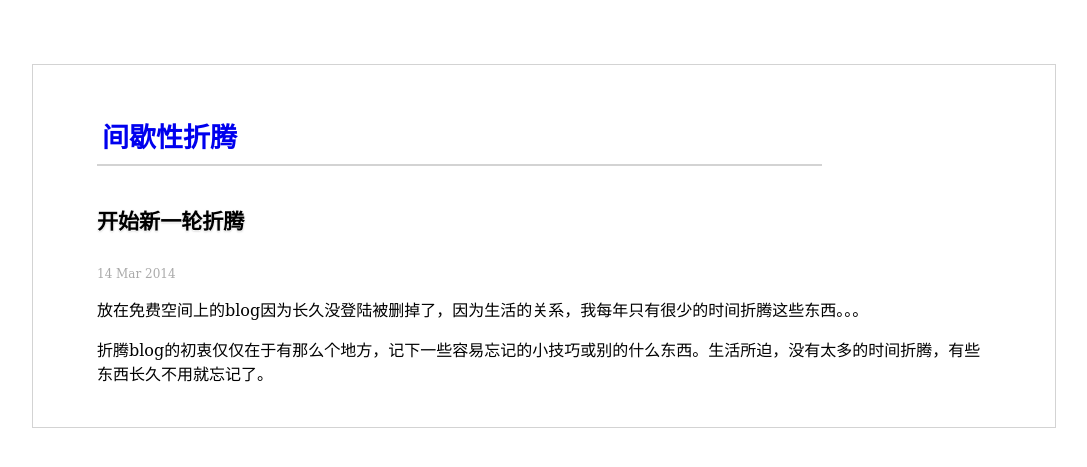
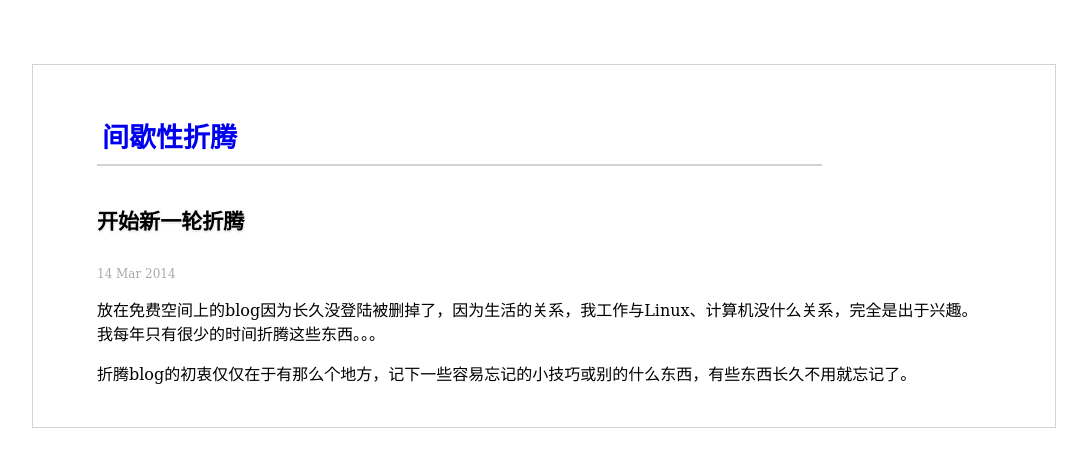
Before and after one commit to rhuichao/uternet.github.io, a Jekyll site: the page built from _posts/2014-03-14-My-First-Page.md, in a window 1280 px wide. Shown: the top 467 px of the page, without its empty margins (96-1183 px from the left). Built offline with Jekyll 4.4.1, drawn with Linux system fonts in a browser that asks for light colours.

Commit message:
new document posted

```diff
--- a/_posts/2014-03-14-My-First-Page.md
+++ b/_posts/2014-03-14-My-First-Page.md
@@ -3,6 +3,6 @@ layout: post
 title: 开始新一轮折腾
 date:  2014-03-14
 ---
-放在免费空间上的blog因为长久没登陆被删掉了，因为生活的关系，我每年只有很少的时间折腾这些东西。。。
+放在免费空间上的blog因为长久没登陆被删掉了，因为生活的关系，我工作与Linux、计算机没什么关系，完全是出于兴趣。我每年只有很少的时间折腾这些东西。。。
 
-折腾blog的初衷仅仅在于有那么个地方，记下一些容易忘记的小技巧或别的什么东西。生活所迫，没有太多的时间折腾，有些东西长久不用就忘记了。
+折腾blog的初衷仅仅在于有那么个地方，记下一些容易忘记的小技巧或别的什么东西，有些东西长久不用就忘记了。
```
Also changed, not shown: _posts/2014-03-14-Debian.md (renamed from 2014-03-14-Debian.md).
